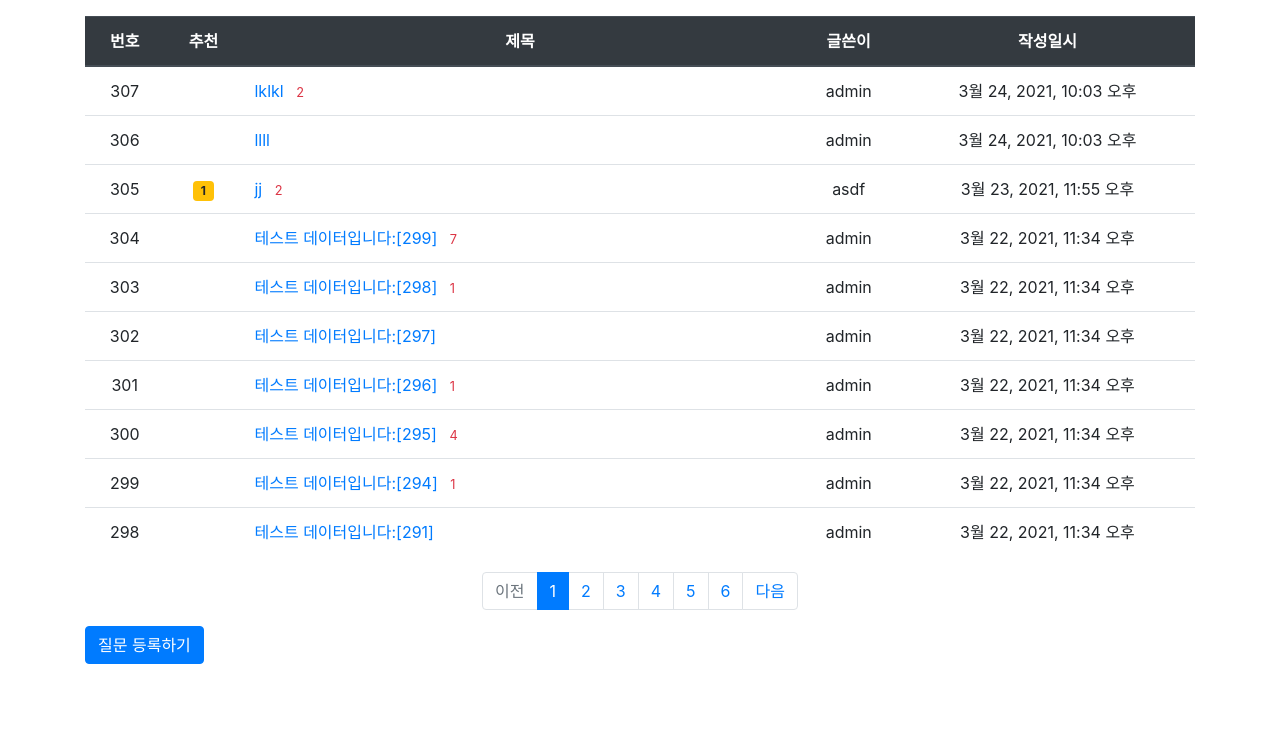
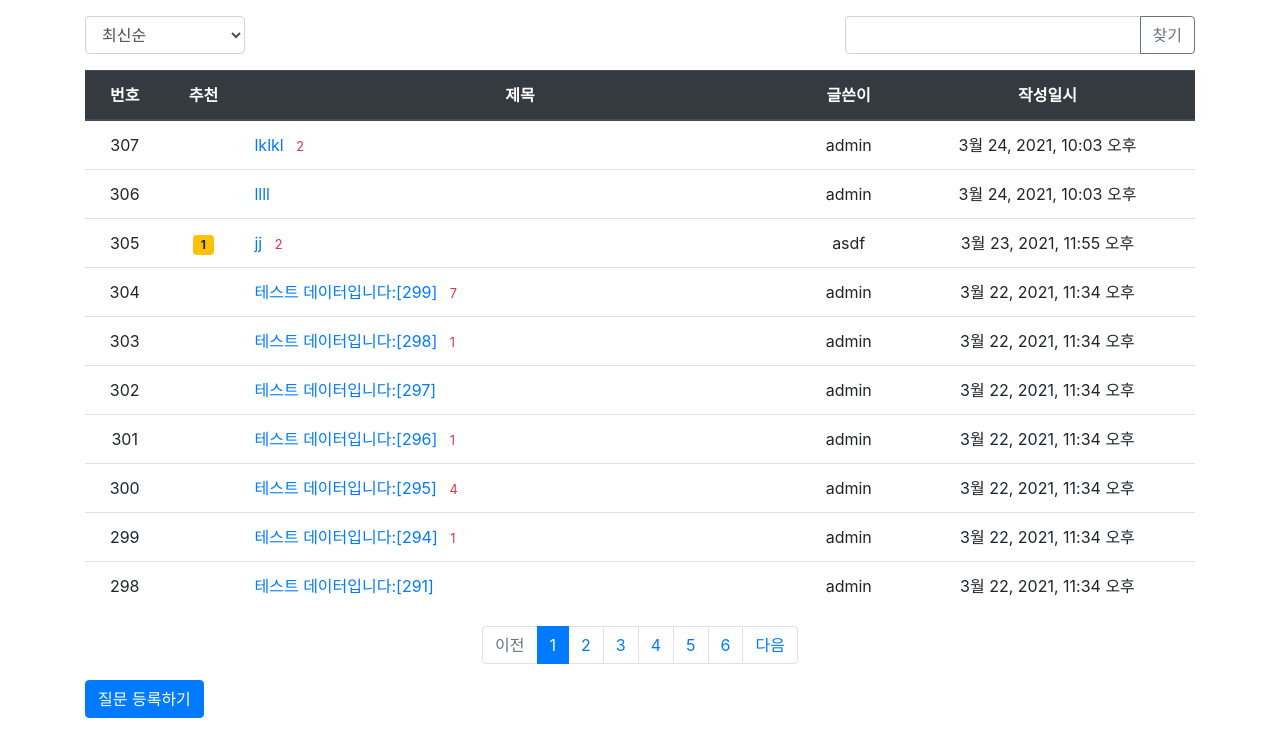
Before and after one commit to phjppo0918/jumpToDjango, a Django app: page / in a window 1280 px wide. Shown: the part 57-800 px from the top of the page. Run offline with Django 3.2, Linux system fonts and the light colour scheme; data comes from the database, SQL or seed files in the repository; some libraries are stand-ins or nearby versions.

Commit message:
3-15 fin

```diff
--- a/projects/mysite/pybo/views/base_views.py
+++ b/projects/mysite/pybo/views/base_views.py
@@ -1,5 +1,7 @@
 from django.core.paginator import Paginator
 from django.shortcuts import render, get_object_or_404
+
+from django.db.models import Q, Count
 
 from ..models import Question
 
@@ -9,17 +11,39 @@ def index(request) :
     pybo 목록 출력
     """
 
+     # 입력 파라미터
+    page = request.GET.get('page', '1')  # 페이지
+    kw = request.GET.get('kw', '')  # 검색어
+    so = request.GET.get('so', 'recent')  # 정렬기준
+
+    # 정렬
+    if so == 'recommend':
+        question_list = Question.objects.annotate(num_voter=Count('voter')).order_by('-num_voter', '-create_date')
+    elif so == 'popular':
+        question_list = Question.objects.annotate(num_answer=Count('answer')).order_by('-num_answer', '-create_date')
+    else:  # recent
+        question_list = Question.objects.order_by('-create_date')
+
+
+    # 조회
+    question_list = Question.objects.order_by('-create_date')
+    if kw:
+        question_list = question_list.filter(
+            Q(subject__icontains=kw) |  # 제목검색
+            Q(content__icontains=kw) |  # 내용검색
+            Q(author__username__icontains=kw) |  # 질문 글쓴이검색
+            Q(answer__author__username__icontains=kw)  # 답변 글쓴이검색
+        ).distinct()
+
     #입력 파라미터
     page = request.GET.get('page','1')#페이지
 
-    #조회
-    question_list = Question.objects.order_by('-create_date')
 
     #페이징처리
     paginator = Paginator(question_list, 10) #페이지 당 10개씩 보여주기
     page_obj = paginator.get_page(page)
 
-    context = {'question_list': page_obj}
+    context = {'question_list': page_obj, 'page': page, 'kw': kw, 'so': so}  # page와 kw가 추가되었다.
 
     #return HttpResponse("안녕하세요 pybo에 오신 것을 환영합니다.")
     return render(request, 'pybo/question_list.html',context)
--- a/projects/mysite/templates/pybo/question_list.html
+++ b/projects/mysite/templates/pybo/question_list.html
@@ -4,6 +4,25 @@
 {% block content %}
 
 <div class="container my-3">
+
+    <div class="row justify-content-between my-3">
+
+        <div class="col-2">
+            <select class="form-control so">
+                <option value="recent" {% if so == 'recent' %}selected{% endif %}>최신순</option>
+                <option value="recommend" {% if so == 'recommend' %}selected{% endif %}>추천순</option>
+                <option value="popular" {% if so == 'popular' %}selected{% endif %}>인기순</option>
+            </select>
+        </div>
+
+        <div class="col-4 input-group">
+            <input type="text" class="form-control kw" value="{{ kw|default_if_none:'' }}">
+            <div class="input-group-append">
+                <button class="btn btn-outline-secondary" type="button" id="btn_search">찾기</button>
+            </div>
+        </div>
+    </div>
+
     <table class="table">
         <thead>
         <tr class="text-center thead-dark">
@@ -46,7 +65,7 @@
         <!-- 이전페이지 -->
         {% if question_list.has_previous %}
         <li class="page-item">
-            <a class="page-link" href="?page={{ question_list.previous_page_number }}">이전</a>
+            <a class="page-link" data-page="{{ question_list.previous_page_number }}" href="#">이전</a>
         </li>
         {% else %}
         <li class="page-item disabled">
@@ -58,11 +77,11 @@
             {% if page_number >= question_list.number|add:-5 and page_number <= question_list.number|add:5 %}
                 {% if page_number == question_list.number %}
                 <li class="page-item active" aria-current="page">
-                    <a class="page-link" href="?page={{ page_number }}">{{ page_number }}</a>
+                    <a class="page-link" data-page="{{ page_number }}" href="#">{{ page_number }}</a>
                 </li>
                 {% else %}
                 <li class="page-item">
-                    <a class="page-link" href="?page={{ page_number }}">{{ page_number }}</a>
+                  <a class="page-link" data-page="{{ page_number }}" href="#">{{ page_number }}</a>
                 </li>
                 {% endif %}
             {% endif %}
@@ -70,7 +89,7 @@
         <!-- 다음페이지 -->
         {% if question_list.has_next %}
         <li class="page-item">
-            <a class="page-link" href="?page={{ question_list.next_page_number }}">다음</a>
+             <a class="page-link" data-page="{{ question_list.next_page_number }}" href="#">다음</a>
         </li>
         {% else %}
         <li class="page-item disabled">
@@ -80,7 +99,38 @@
     </ul>
     <!-- 페이징처리 끝 -->
 
+
+    <form id="searchForm" method="get" action="{% url 'index' %}">
+        <input type="hidden" id="kw" name="kw" value="{{ kw|default_if_none:'' }}">
+        <input type="hidden" id="page" name="page" value="{{ page }}">
+        <input type="hidden" id="so" name="so" value="{{ so }}">
+    </form>
   <a href="{% url 'pybo:question_create' %}" class="btn btn-primary">질문 등록하기</a>
 </div>
 
 {% endblock %}
+
+{% block script %}
+<script type='text/javascript'>
+$(document).ready(function(){
+    $(".page-link").on('click', function() {
+        $("#page").val($(this).data("page"));
+        $("#searchForm").submit();
+    });
+
+    $("#btn_search").on('click', function() {
+        $("#kw").val($(".kw").val());
+        $("#page").val(1);  // 검색버튼을 클릭할 경우 1페이지부터 조회한다.
+        $("#searchForm").submit();
+    });
+
+    $(".so").on('change', function() {
+        $("#so").val($(this).val());
+        $("#page").val(1);
+        $("#searchForm").submit();
+    });
+});
+
+
+</script>
+{% endblock %}
```
